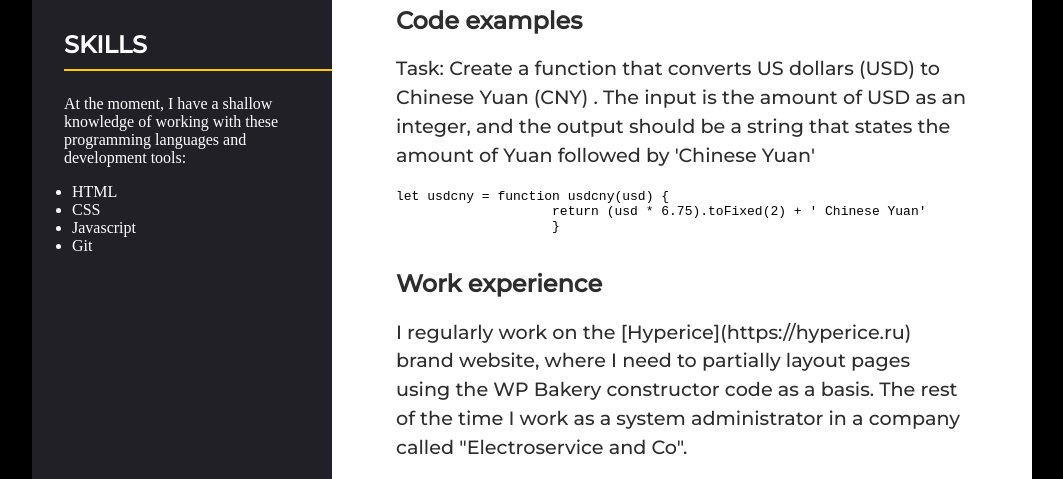
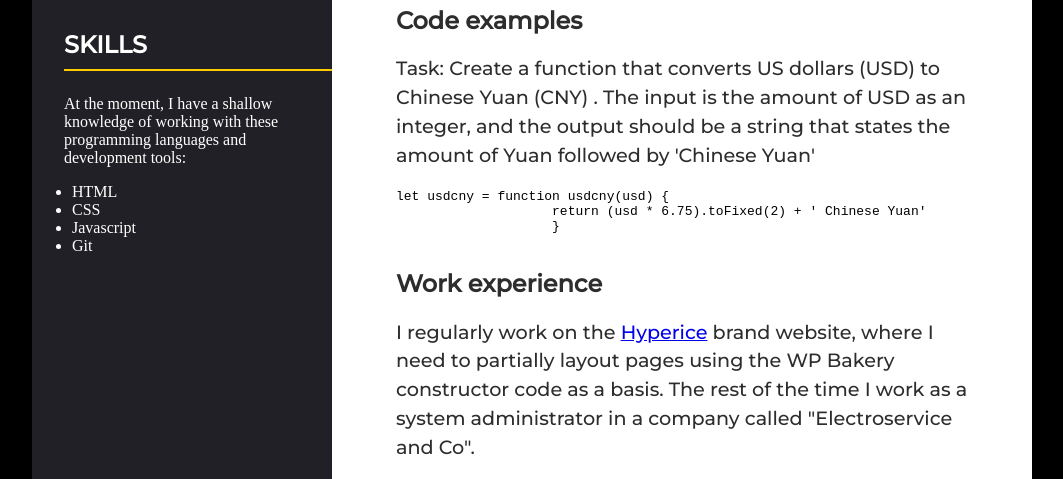
Before and after one commit to AlexGlad93/rsschool-cv, a plain HTML site: page index.html in a window 1280 px wide. Shown: the part 691-1170 px from the top of the page, without its empty margins (108-1171 px from the left). Drawn offline with Linux system fonts and the light colour scheme.

Commit message:
fix: url in 'work expirience section'

```diff
--- a/index.html
+++ b/index.html
@@ -46,7 +46,7 @@
             </section>
             <section class="work_experience">
                 <h1>Work experience </h1>
-                <p>I regularly work on the [Hyperice](https://hyperice.ru) brand website, where I need to partially layout pages using the WP Bakery constructor code as a basis. The rest of the time I work as a system administrator in a company called "Electroservice and Co". </p>
+                <p>I regularly work on the <a href="https://hyperice.ru">Hyperice</a> brand website, where I need to partially layout pages using the WP Bakery constructor code as a basis. The rest of the time I work as a system administrator in a company called "Electroservice and Co". </p>
             </section>
             <section class="english_level">
                 <h1>English language proficiency level </h1>
```
